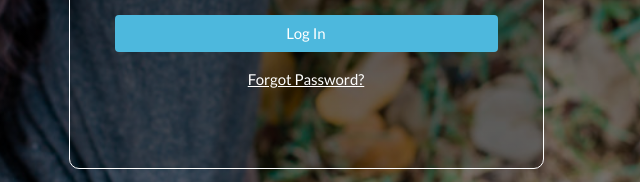
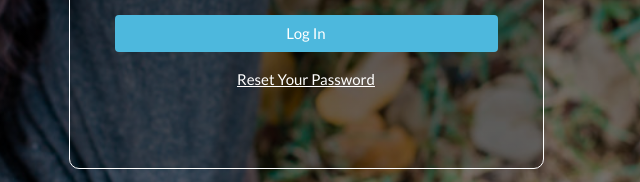
Before and after one commit to kineticflow/kineticflow, a plain HTML site: page index.html in a window 1280 px wide. Shown: the part 411-593 px from the top of the page, 334-974 px from the left. Drawn offline with Linux system fonts and the light colour scheme; no server answers.

Commit message:
Closes #62

```diff
--- a/index.html
+++ b/index.html
@@ -39,7 +39,7 @@
               <span class="alert-message"></span>
             </div>
             <button class="btn" id="logInButton">Log In</button>
-            <p><a href="#" id="forgotPasswordLink">Forgot Password?</a></p>
+            <p><a href="#" id="forgotPasswordLink">Reset Your Password</a></p>
           </form>
           <form id="forgotPasswordForm">
             <div class="input-group">
```
